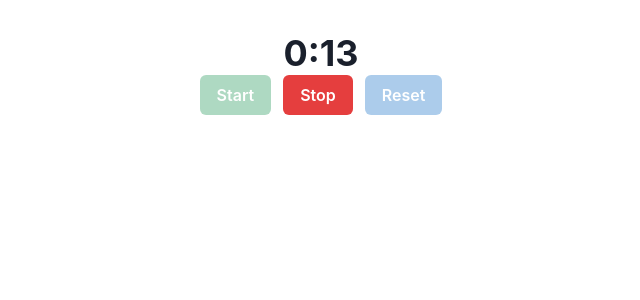
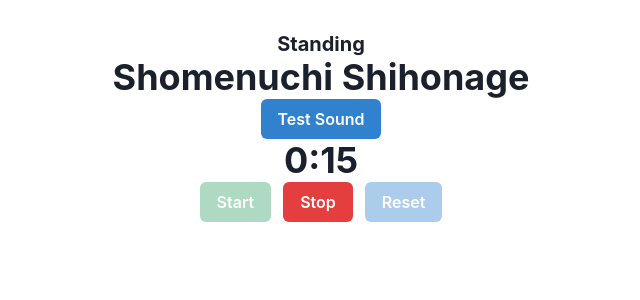
Before and after one commit to georgbuehler/esensei, a React (Vite) app: page / in a window 1280 px wide. Shown: the top 300 px of the page, without its empty margins (319-959 px from the left). Built offline with nearby package versions, Linux system fonts and the light colour scheme; no server answers.

Commit message:
Added Technique component to display, announce

```diff
--- a/src/App.tsx
+++ b/src/App.tsx
@@ -1,9 +1,18 @@
 import "./App.css";
+import Technique from "./components/Technique";
 import Timer from "./components/Timer";
 
 function App() {
   return (
     <>
+      <Technique
+        modeName="Standing"
+        modeAudioURL=""
+        attackName="Shomenuchi"
+        attackAudioURL="/audio/Shomenuchi.mp3"
+        defenseName="Shihonage"
+        defenseAudioURL="/audio/Shihonage.mp3"
+      />
       <Timer
         startingSeconds={20}
         startImmediately={true}
--- /dev/null
+++ b/src/components/Technique.tsx
@@ -0,0 +1,53 @@
+import { Button, Heading } from "@chakra-ui/react";
+import { useEffect, useState } from "react";
+import { Howl } from "howler";
+
+interface TechniqueProps {
+  modeName: string;
+  modeAudioURL: string;
+  attackName: string;
+  attackAudioURL: string;
+  defenseName: string;
+  defenseAudioURL: string;
+}
+
+const Technique = ({
+  modeName,
+  modeAudioURL,
+  attackName,
+  attackAudioURL,
+  defenseName,
+  defenseAudioURL,
+}: TechniqueProps) => {
+  const [currentTrack, setCurrentTrack] = useState(0);
+  let tracks = [attackAudioURL, defenseAudioURL];
+  if (modeAudioURL != "") tracks.unshift(modeAudioURL);
+
+  const testSound = new Howl({ src: attackAudioURL });
+
+  useEffect(() => {
+    if (currentTrack < tracks.length) {
+      const sound = new Howl({
+        src: [tracks[currentTrack]],
+        onend: () => {
+          // Once the track ends, play the next one
+          setCurrentTrack((prevTrack) => prevTrack + 1);
+        },
+      });
+
+      sound.play();
+    }
+  }, [currentTrack, tracks]);
+
+  return (
+    <>
+      <Heading size="md">{modeName}</Heading>
+      <Heading>{`${attackName} ${defenseName}`}</Heading>
+      <Button colorScheme="blue" onClick={() => testSound.play()}>
+        Test Sound
+      </Button>
+    </>
+  );
+};
+
+export default Technique;
```
